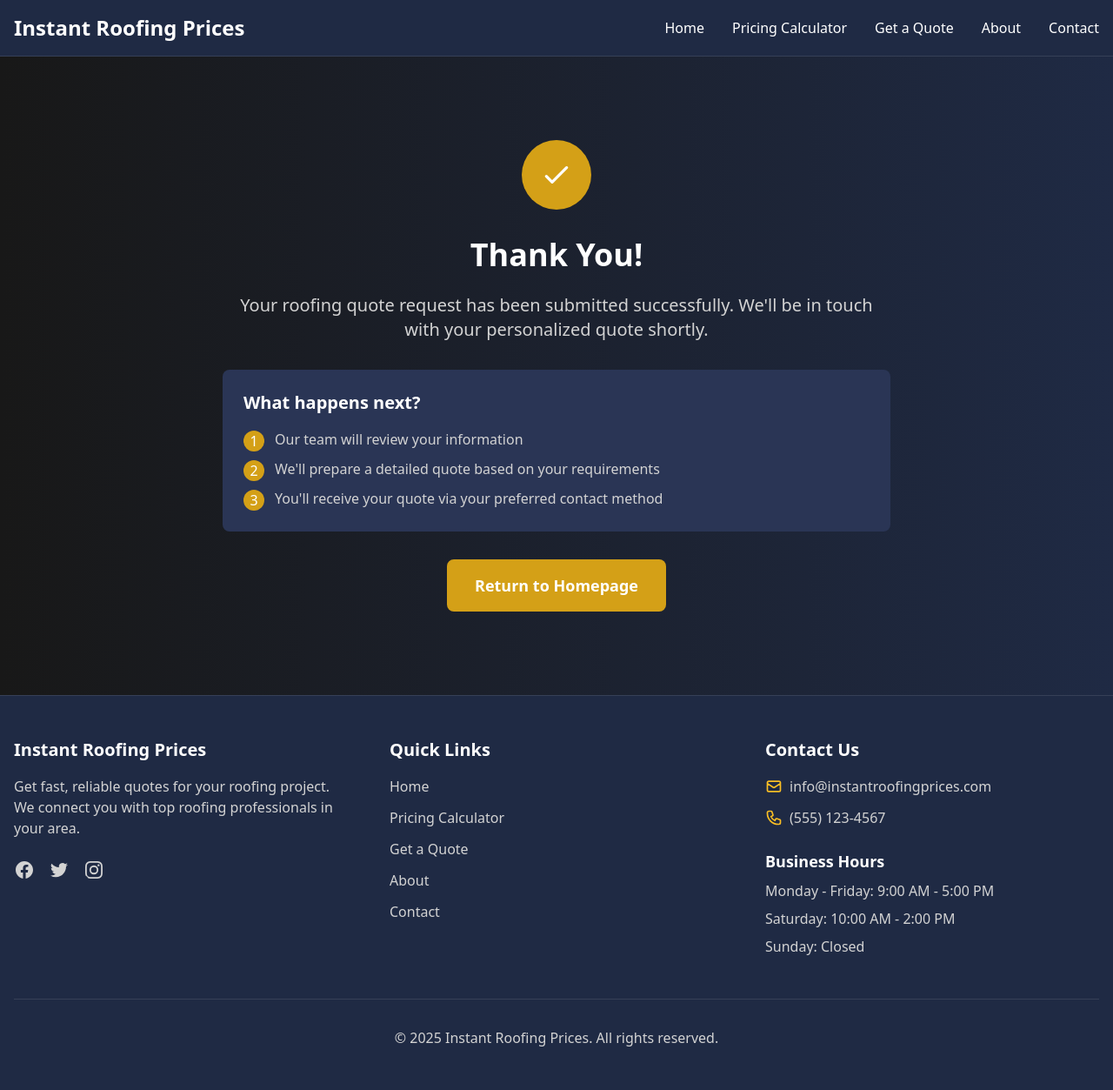
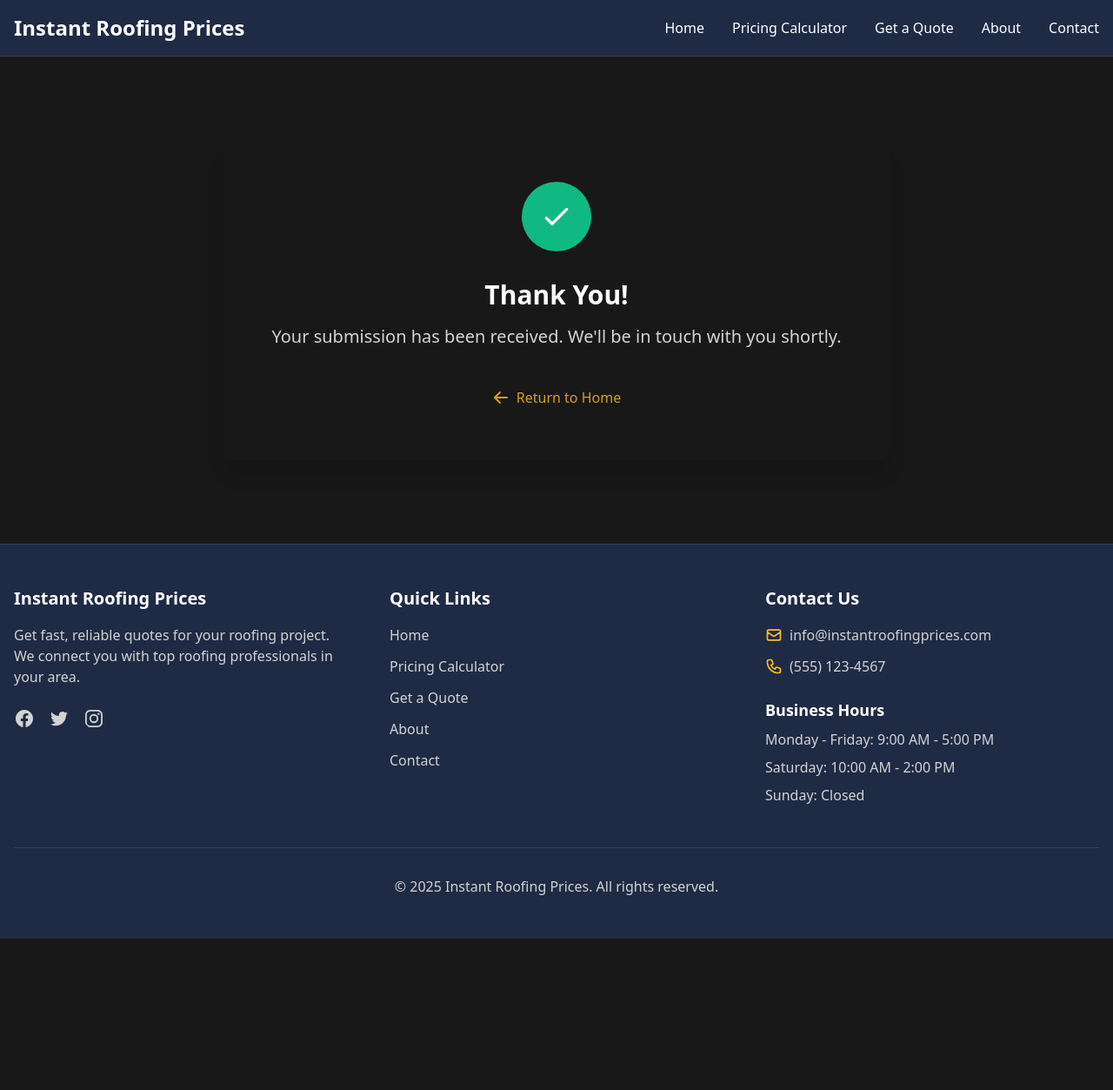
Before and after one commit to tim-amredev/roofing-lead-site, a Jekyll site: the page built from thank-you.html, in a window 1280 px wide. Shown: the whole page at 87% size. Built offline with Jekyll 4.4.1, drawn with Linux system fonts in a browser that asks for light colours; after the commit the page ends 1079 px from its top, so only the background shows below that.

Commit message:
Update thank-you.html

```diff
--- a/thank-you.html
+++ b/thank-you.html
@@ -3,41 +3,29 @@ layout: default
 title: Thank You
 ---
 
-<section class="py-24 bg-gradient-dark text-white" style="background-color: #181818 !important;">
+<section class="py-24 bg-secondary-900">
   <div class="container mx-auto px-4">
     <div class="max-w-3xl mx-auto text-center">
-      <div class="w-20 h-20 bg-yellow-500 text-gray-900 rounded-full flex items-center justify-center mx-auto mb-8" style="background-color: #D4A017;">
-        <svg xmlns="http://www.w3.org/2000/svg" class="h-10 w-10" fill="none" viewBox="0 0 24 24" stroke="currentColor">
+      <div class="bg-secondary-800 rounded-xl p-12 shadow-xl">
+        <div class="w-20 h-20 bg-green-500 rounded-full flex items-center justify-center mx-auto mb-8">
+          <svg xmlns="http://www.w3.org/2000/svg" class="h-10 w-10 text-white" fill="none" viewBox="0 0 24 24" stroke="currentColor">
             <path stroke-linecap="round" stroke-linejoin="round" stroke-width="2" d="M5 13l4 4L19 7" />
           </svg>
         </div>
 
-      <h1 class="text-4xl font-bold mb-6">Thank You!</h1>
+        <h1 class="text-3xl font-bold text-white mb-4">Thank You!</h1>
+
         <p class="text-xl text-gray-300 mb-8">
-        Your roofing quote request has been submitted successfully. We'll be in touch with your personalized quote shortly.
+          Your submission has been received. We'll be in touch with you shortly.
         </p>
 
-      <div class="bg-blue-900 rounded-lg p-6 mb-8 text-left" style="background-color: #2A3555;">
-        <h2 class="text-xl font-semibold mb-4">What happens next?</h2>
-        <ol class="space-y-2 text-gray-300">
-          <li class="flex items-start">
-            <span class="flex-shrink-0 w-6 h-6 bg-yellow-500 text-gray-900 rounded-full flex items-center justify-center mr-3 mt-0.5" style="background-color: #D4A017;">1</span>
-            <span>Our team will review your information</span>
-          </li>
-          <li class="flex items-start">
-            <span class="flex-shrink-0 w-6 h-6 bg-yellow-500 text-gray-900 rounded-full flex items-center justify-center mr-3 mt-0.5" style="background-color: #D4A017;">2</span>
-            <span>We'll prepare a detailed quote based on your requirements</span>
-          </li>
-          <li class="flex items-start">
-            <span class="flex-shrink-0 w-6 h-6 bg-yellow-500 text-gray-900 rounded-full flex items-center justify-center mr-3 mt-0.5" style="background-color: #D4A017;">3</span>
-            <span>You'll receive your quote via your preferred contact method</span>
-          </li>
-        </ol>
-      </div>
-
-      <a href="{{ '/' | relative_url }}" class="inline-flex items-center justify-center px-8 py-4 bg-yellow-500 hover:bg-yellow-600 text-gray-900 font-bold rounded-lg transition-all duration-300 text-lg" style="background-color: #D4A017;">
-        Return to Homepage
+        <a href="{{ '/' | relative_url }}" class="inline-flex items-center justify-center px-6 py-3 bg-primary-600 hover:bg-primary-700 text-white font-medium rounded-lg transition-colors">
+          <svg xmlns="http://www.w3.org/2000/svg" class="h-5 w-5 mr-2" viewBox="0 0 20 20" fill="currentColor">
+            <path fill-rule="evenodd" d="M9.707 16.707a1 1 0 01-1.414 0l-6-6a1 1 0 010-1.414l6-6a1 1 0 011.414 1.414L5.414 9H17a1 1 0 110 2H5.414l4.293 4.293a1 1 0 010 1.414z" clip-rule="evenodd" />
+          </svg>
+          Return to Home
         </a>
       </div>
     </div>
+  </div>
 </section>
```
Lines whose indentation alone changed are shown as unchanged.
